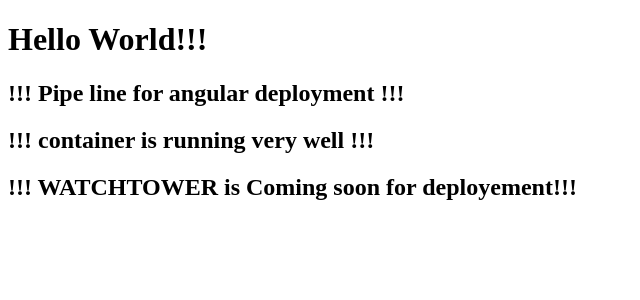
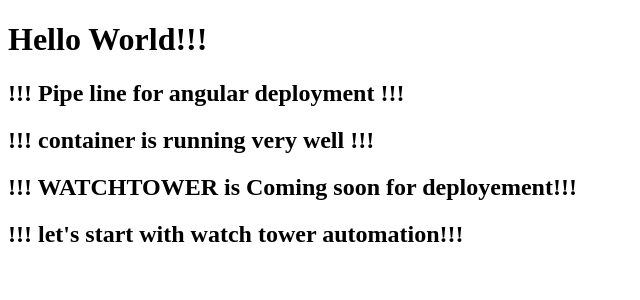
Before and after one commit to Amankashyap4/projectcicd, an Angular app: page / in a window 1280 px wide. Shown: the top 300 px of the page, without its empty margins (0-640 px from the left). Built offline with nearby package versions, Linux system fonts and the light colour scheme.

Commit message:
configured for watch tower - 31

```diff
--- a/src/app/app.component.html
+++ b/src/app/app.component.html
@@ -14,6 +14,8 @@
 
 
 <h2>!!! WATCHTOWER is Coming soon for deployement!!! </h2>
+
+<h2>!!! let's start with watch tower automation!!! </h2>
 <!-- * * * * * * * * * * * * * * * * * * * * * * * * * * * * * * * -->
 <!-- * * * * * * * * * * * The content above * * * * * * * * * * * -->
 <!-- * * * * * * * * * * is only a placeholder * * * * * * * * * * -->
```
